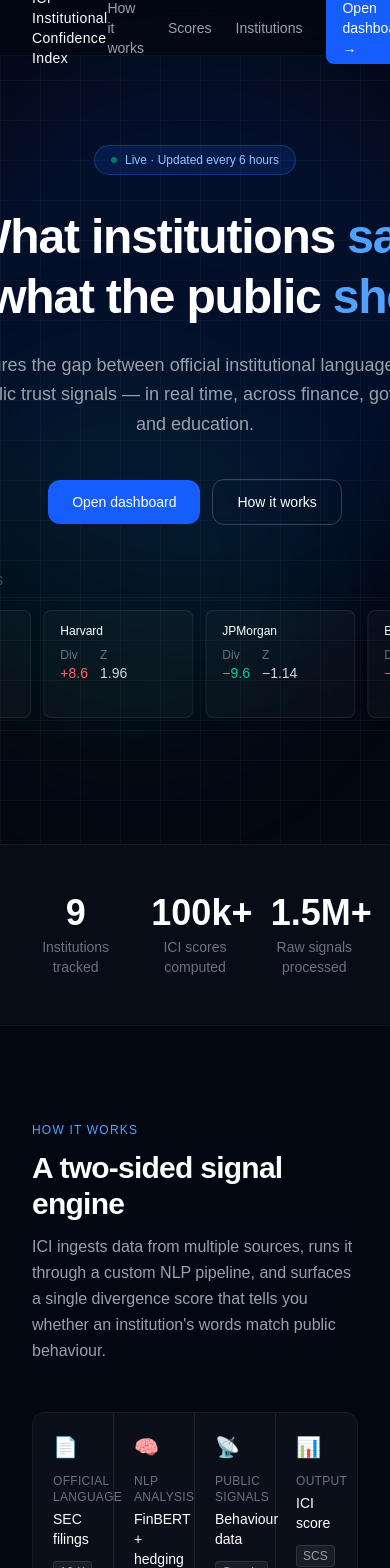
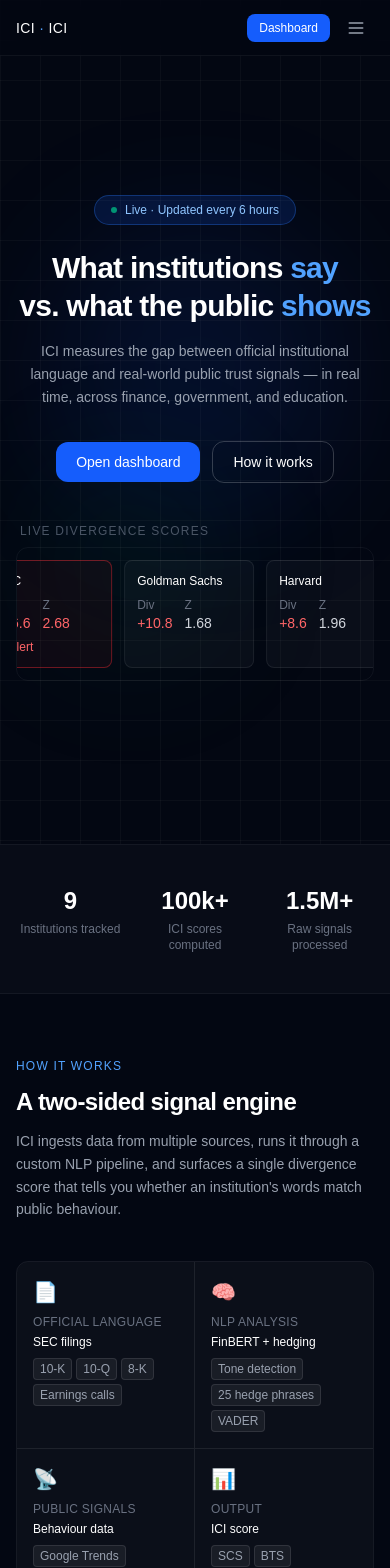
Before and after one commit to SiddhiKhade/institutional-confidence-index, a Next.js app in the folder frontend/: page /landing in a window 390 px wide. Shown: the top 1568 px of the page. Built offline with nearby package versions, Linux system fonts and the light colour scheme.

Commit message:
Update page.tsx

```diff
--- a/frontend/app/landing/page.tsx
+++ b/frontend/app/landing/page.tsx
@@ -3,88 +3,75 @@
 import Link from "next/link";
 
 const TICKER_DATA = [
-  { name: "CDC",            div: "+26.6", z: "2.68",  alert: true  },
-  { name: "Goldman Sachs",  div: "+10.8", z: "1.68",  alert: false },
-  { name: "Harvard",        div: "+8.6",  z: "1.96",  alert: false },
-  { name: "JPMorgan",       div: "−9.6",  z: "−1.14", alert: false },
-  { name: "BlackRock",      div: "−10.1", z: "−0.72", alert: false },
-  { name: "FDA",            div: "+6.5",  z: "0.99",  alert: false },
-  { name: "Wells Fargo",    div: "−8.7",  z: "1.14",  alert: false },
-  { name: "Federal Reserve",div: "+3.2",  z: "0.36",  alert: false },
-  { name: "Bank of America",div: "+1.8",  z: "1.96",  alert: false },
+  { name: "CDC",             div: "+26.6", z: "2.68",  alert: true  },
+  { name: "Goldman Sachs",   div: "+10.8", z: "1.68",  alert: false },
+  { name: "Harvard",         div: "+8.6",  z: "1.96",  alert: false },
+  { name: "JPMorgan",        div: "−9.6",  z: "−1.14", alert: false },
+  { name: "BlackRock",       div: "−10.1", z: "−0.72", alert: false },
+  { name: "FDA",             div: "+6.5",  z: "0.99",  alert: false },
+  { name: "Wells Fargo",     div: "−8.7",  z: "1.14",  alert: false },
+  { name: "Federal Reserve", div: "+3.2",  z: "0.36",  alert: false },
+  { name: "Bank of America", div: "+1.8",  z: "1.96",  alert: false },
 ];
 
 const INSTITUTIONS = [
-  { name: "CDC",             sector: "Government", z:  2.68, alert: true  },
-  { name: "JPMorgan",        sector: "Banking",    z: -1.14, alert: false },
-  { name: "Goldman Sachs",   sector: "Banking",    z:  1.68, alert: false },
-  { name: "Bank of America", sector: "Banking",    z:  1.96, alert: false },
-  { name: "Wells Fargo",     sector: "Banking",    z:  1.14, alert: false },
-  { name: "BlackRock",       sector: "Finance",    z: -0.72, alert: false },
-  { name: "Federal Reserve", sector: "Government", z:  0.36, alert: false },
-  { name: "FDA",             sector: "Government", z:  0.99, alert: false },
+  { name: "CDC",              sector: "Government", z:  2.68, alert: true  },
+  { name: "JPMorgan",         sector: "Banking",    z: -1.14, alert: false },
+  { name: "Goldman Sachs",    sector: "Banking",    z:  1.68, alert: false },
+  { name: "Bank of America",  sector: "Banking",    z:  1.96, alert: false },
+  { name: "Wells Fargo",      sector: "Banking",    z:  1.14, alert: false },
+  { name: "BlackRock",        sector: "Finance",    z: -0.72, alert: false },
+  { name: "Federal Reserve",  sector: "Government", z:  0.36, alert: false },
+  { name: "FDA",              sector: "Government", z:  0.99, alert: false },
   { name: "Harvard University", sector: "Education", z: 1.96, alert: false },
 ];
 
 const SCORES = [
   {
     abbr: "SCS", label: "Stated Confidence Score", color: "text-blue-400",
-    topBar: "bg-blue-500", range: "Range: 0 – 100",
+    topBorder: "border-t-blue-500", range: "Range: 0 – 100",
     desc: "How confident is the institution's official language right now?",
     how: "FinBERT scores the filing tone; a 25-phrase hedging detector counts uncertainty language per 1,000 words and subtracts a penalty.",
     chips: [
-      { label: "0–40 · Heavy hedging",  cls: "border-red-700/40 text-red-300 bg-red-900/20" },
-      { label: "40–70 · Neutral",       cls: "border-yellow-700/40 text-yellow-300 bg-yellow-900/20" },
-      { label: "70–100 · Confident",    cls: "border-green-700/40 text-green-300 bg-green-900/20" },
+      { label: "0–40 · Heavy hedging", cls: "border-red-700/40 text-red-300 bg-red-900/20" },
+      { label: "40–70 · Neutral",      cls: "border-yellow-700/40 text-yellow-300 bg-yellow-900/20" },
+      { label: "70–100 · Confident",   cls: "border-green-700/40 text-green-300 bg-green-900/20" },
     ],
   },
   {
     abbr: "BTS", label: "Behavioral Trust Score", color: "text-green-400",
-    topBar: "bg-green-500", range: "Range: 0 – 100",
+    topBorder: "border-t-green-500", range: "Range: 0 – 100",
     desc: "What does the public's behaviour actually show about trust in this institution?",
     how: "Google Trends search interest for '[org] problems / scandal / lawsuit' is inverted and averaged with VADER sentiment across recent news headlines.",
     chips: [
-      { label: "0–40 · Low trust",       cls: "border-red-700/40 text-red-300 bg-red-900/20" },
-      { label: "40–70 · Mixed signals",  cls: "border-yellow-700/40 text-yellow-300 bg-yellow-900/20" },
-      { label: "70–100 · Strong trust",  cls: "border-green-700/40 text-green-300 bg-green-900/20" },
+      { label: "0–40 · Low trust",      cls: "border-red-700/40 text-red-300 bg-red-900/20" },
+      { label: "40–70 · Mixed signals", cls: "border-yellow-700/40 text-yellow-300 bg-yellow-900/20" },
+      { label: "70–100 · Strong trust", cls: "border-green-700/40 text-green-300 bg-green-900/20" },
     ],
   },
   {
     abbr: "DIV", label: "Divergence Score", color: "text-red-400",
-    topBar: "bg-red-500", range: "Range: −100 to +100",
+    topBorder: "border-t-red-500", range: "Range: −100 to +100",
     desc: "The gap between what the institution says and what the public shows. The core ICI signal.",
     how: "Simply SCS − BTS. Positive divergence is the early-warning signal: the institution projects confidence while public trust erodes underneath.",
     chips: [
-      { label: "+20 to +100 · Danger",     cls: "border-red-700/40 text-red-300 bg-red-900/20" },
-      { label: "−10 to +10 · Aligned",     cls: "border-yellow-700/40 text-yellow-300 bg-yellow-900/20" },
-      { label: "< −10 · Underconfident",   cls: "border-green-700/40 text-green-300 bg-green-900/20" },
+      { label: "+20 to +100 · Danger",    cls: "border-red-700/40 text-red-300 bg-red-900/20" },
+      { label: "−10 to +10 · Aligned",    cls: "border-yellow-700/40 text-yellow-300 bg-yellow-900/20" },
+      { label: "< −10 · Underconfident",  cls: "border-green-700/40 text-green-300 bg-green-900/20" },
     ],
   },
   {
     abbr: "Z", label: "Z-Score", color: "text-purple-400",
-    topBar: "bg-purple-500", range: "Unitless · typically −3 to +3",
+    topBorder: "border-t-purple-500", range: "Unitless · typically −3 to +3",
     desc: "Is the current divergence unusual for this institution, relative to its own history?",
-    how: "(Current divergence − historical mean) ÷ historical std over the last 30 readings. Normalises each institution against itself — not a universal baseline. |Z| > 2 triggers an alert.",
+    how: "(Current divergence − historical mean) ÷ historical std over the last 30 readings. Normalises each institution against itself. |Z| > 2 triggers an alert.",
     chips: [
-      { label: "|Z| > 2 · Alert",    cls: "border-red-700/40 text-red-300 bg-red-900/20" },
-      { label: "1–2 · Elevated",     cls: "border-yellow-700/40 text-yellow-300 bg-yellow-900/20" },
-      { label: "< 1 · Normal",       cls: "border-green-700/40 text-green-300 bg-green-900/20" },
+      { label: "|Z| > 2 · Alert",  cls: "border-red-700/40 text-red-300 bg-red-900/20" },
+      { label: "1–2 · Elevated",   cls: "border-yellow-700/40 text-yellow-300 bg-yellow-900/20" },
+      { label: "< 1 · Normal",     cls: "border-green-700/40 text-green-300 bg-green-900/20" },
     ],
   },
 ];
-
-function useFadeIn() {
-  const ref = useRef<HTMLDivElement>(null);
-  useEffect(() => {
-    const el = ref.current; if (!el) return;
-    const obs = new IntersectionObserver(([entry]) => {
-      if (entry.isIntersecting) { el.classList.add("visible"); obs.disconnect(); }
-    }, { threshold: 0.1 });
-    obs.observe(el);
-    return () => obs.disconnect();
-  }, []);
-  return ref;
-}
 
 function FadeIn({ children, delay = 0 }: { children: React.ReactNode; delay?: number }) {
   const ref = useRef<HTMLDivElement>(null);
@@ -126,16 +113,18 @@
 
 export default function Landing() {
   const allTicker = [...TICKER_DATA, ...TICKER_DATA];
+  const [menuOpen, setMenuOpen] = useState(false);
 
   return (
     <div className="bg-gray-950 text-white overflow-x-hidden">
 
       {/* NAV */}
-      <nav className="fixed top-0 left-0 right-0 z-50 flex items-center justify-between px-8 h-14 bg-gray-950/80 backdrop-blur-md border-b border-white/5">
-        <span className="text-sm font-medium tracking-wide">
-          ICI <span className="text-blue-400">·</span> Institutional Confidence Index
+      <nav className="fixed top-0 left-0 right-0 z-50 flex items-center justify-between px-4 sm:px-8 h-14 bg-gray-950/80 backdrop-blur-md border-b border-white/5">
+        <span className="text-sm font-medium tracking-wide truncate mr-4">
+          ICI <span className="text-blue-400">·</span> <span className="hidden sm:inline">Institutional Confidence Index</span><span className="sm:hidden">ICI</span>
         </span>
-        <div className="flex items-center gap-6">
+        {/* Desktop nav */}
+        <div className="hidden md:flex items-center gap-6">
           <a href="#how"          className="text-sm text-gray-400 hover:text-white transition-colors">How it works</a>
           <a href="#scores"       className="text-sm text-gray-400 hover:text-white transition-colors">Scores</a>
           <a href="#institutions" className="text-sm text-gray-400 hover:text-white transition-colors">Institutions</a>
@@ -143,48 +132,68 @@
             Open dashboard →
           </Link>
         </div>
+        {/* Mobile: CTA + hamburger */}
+        <div className="flex items-center gap-2 md:hidden">
+          <Link href="/" className="bg-blue-600 hover:bg-blue-700 px-3 py-1.5 rounded-lg text-xs font-medium transition-all">
+            Dashboard
+          </Link>
+          <button onClick={() => setMenuOpen(o => !o)} className="p-2 text-gray-400 hover:text-white">
+            <svg className="w-5 h-5" fill="none" stroke="currentColor" viewBox="0 0 24 24">
+              {menuOpen
+                ? <path strokeLinecap="round" strokeLinejoin="round" strokeWidth={2} d="M6 18L18 6M6 6l12 12" />
+                : <path strokeLinecap="round" strokeLinejoin="round" strokeWidth={2} d="M4 6h16M4 12h16M4 18h16" />}
+            </svg>
+          </button>
+        </div>
       </nav>
 
+      {/* Mobile menu */}
+      {menuOpen && (
+        <div className="fixed top-14 left-0 right-0 z-40 bg-gray-900 border-b border-white/10 px-4 py-4 flex flex-col gap-4 md:hidden">
+          <a href="#how"          onClick={() => setMenuOpen(false)} className="text-sm text-gray-300">How it works</a>
+          <a href="#scores"       onClick={() => setMenuOpen(false)} className="text-sm text-gray-300">Scores</a>
+          <a href="#institutions" onClick={() => setMenuOpen(false)} className="text-sm text-gray-300">Institutions</a>
+        </div>
+      )}
+
       {/* HERO */}
-      <section className="relative min-h-screen flex flex-col items-center justify-center px-8 pt-24 pb-16 overflow-hidden">
-        {/* Grid background */}
+      <section className="relative min-h-screen flex flex-col items-center justify-center px-4 sm:px-8 pt-24 pb-16 overflow-hidden">
         <div className="absolute inset-0 bg-[linear-gradient(rgba(255,255,255,0.03)_1px,transparent_1px),linear-gradient(90deg,rgba(255,255,255,0.03)_1px,transparent_1px)] bg-[size:40px_40px]" />
-        {/* Glows */}
-        <div className="absolute top-1/2 left-1/2 -translate-x-1/2 -translate-y-2/3 w-[600px] h-[600px] rounded-full bg-blue-600/10 blur-3xl pointer-events-none" />
-        <div className="absolute top-2/3 left-1/3 -translate-x-1/2 -translate-y-1/2 w-[400px] h-[400px] rounded-full bg-emerald-600/7 blur-3xl pointer-events-none" />
+        <div className="absolute top-1/2 left-1/2 -translate-x-1/2 -translate-y-2/3 w-[300px] h-[300px] sm:w-[600px] sm:h-[600px] rounded-full bg-blue-600/10 blur-3xl pointer-events-none" />
+        <div className="absolute top-2/3 left-1/3 -translate-x-1/2 -translate-y-1/2 w-[200px] h-[200px] sm:w-[400px] sm:h-[400px] rounded-full bg-emerald-600/7 blur-3xl pointer-events-none" />
 
-        <div className="relative text-center max-w-3xl">
-          <div className="animate-fade-up-1 inline-flex items-center gap-2 bg-blue-600/15 border border-blue-500/30 rounded-full px-4 py-1.5 text-xs text-blue-300 mb-8">
+        <div className="relative text-center max-w-3xl w-full">
+          <div className="animate-fade-up-1 inline-flex items-center gap-2 bg-blue-600/15 border border-blue-500/30 rounded-full px-4 py-1.5 text-xs text-blue-300 mb-6 sm:mb-8">
             <span className="w-1.5 h-1.5 rounded-full bg-emerald-400 live-dot" />
             Live · Updated every 6 hours
           </div>
 
-          <h1 className="animate-fade-up-2 text-5xl md:text-6xl font-semibold leading-tight tracking-tight mb-6">
+          <h1 className="animate-fade-up-2 text-3xl sm:text-5xl md:text-6xl font-semibold leading-tight tracking-tight mb-4 sm:mb-6">
             What institutions <span className="text-blue-400">say</span><br />
             vs. what the public <span className="text-blue-400">shows</span>
           </h1>
 
-          <p className="animate-fade-up-3 text-lg text-gray-400 leading-relaxed max-w-xl mx-auto mb-10">
+          <p className="animate-fade-up-3 text-sm sm:text-lg text-gray-400 leading-relaxed max-w-xl mx-auto mb-8 sm:mb-10 px-2">
             ICI measures the gap between official institutional language and real-world public trust signals — in real time, across finance, government, and education.
           </p>
 
-          <div className="animate-fade-up-4 flex items-center justify-center gap-3">
-            <Link href="/" className="bg-blue-600 hover:bg-blue-700 px-6 py-3 rounded-xl text-sm font-medium transition-all">
+          <div className="animate-fade-up-4 flex items-center justify-center gap-3 flex-wrap">
+            <Link href="/" className="bg-blue-600 hover:bg-blue-700 px-5 sm:px-6 py-2.5 sm:py-3 rounded-xl text-sm font-medium transition-all">
               Open dashboard
             </Link>
-            <a href="#how" className="border border-white/20 hover:border-white/40 px-6 py-3 rounded-xl text-sm transition-all">
+            <a href="#how" className="border border-white/20 hover:border-white/40 px-5 sm:px-6 py-2.5 sm:py-3 rounded-xl text-sm transition-all">
               How it works
             </a>
           </div>
 
           {/* Ticker */}
-          <div className="animate-fade-up-5 mt-12 w-full max-w-3xl text-left">
+          <div className="animate-fade-up-5 mt-10 sm:mt-12 w-full text-left">
             <p className="text-xs text-gray-600 uppercase tracking-widest mb-2 pl-1">Live divergence scores</p>
             <div className="overflow-hidden rounded-xl border border-white/5">
               <div className="flex gap-3 p-3 ticker-inner">
                 {allTicker.map((d, i) => (
-                  <div key={i} className={`flex-shrink-0 rounded-lg px-4 py-3 min-w-[150px] border ${d.alert ? "border-red-500/40 bg-red-500/5" : "border-white/8 bg-white/3"}`}>
-                    <p className="text-xs font-medium text-white mb-2">{d.name}</p>
+                  <div key={i} className={`flex-shrink-0 rounded-lg px-3 sm:px-4 py-3 min-w-[130px] sm:min-w-[150px] border ${d.alert ? "border-red-500/40 bg-red-500/5" : "border-white/8 bg-white/3"}`}>
+                    <p className="text-xs font-medium text-white mb-2 truncate">{d.name}</p>
                     <div className="flex gap-3">
                       <div className="text-xs text-gray-500">Div<span className={`block text-sm font-medium ${d.div.startsWith("+") ? "text-red-400" : "text-emerald-400"}`}>{d.div}</span></div>
                       <div className="text-xs text-gray-500">Z<span className={`block text-sm font-medium ${d.alert ? "text-red-400" : "text-gray-300"}`}>{d.z}</span></div>
@@ -200,41 +209,42 @@
 
       {/* STATS */}
       <div className="border-y border-white/5 bg-white/2">
-        <div className="max-w-4xl mx-auto px-8 py-12 grid grid-cols-3 gap-8 text-center">
+        <div className="max-w-4xl mx-auto px-4 sm:px-8 py-10 sm:py-12 grid grid-cols-3 gap-4 sm:gap-8 text-center">
           {[
             { target: 9,   suffix: "",   label: "Institutions tracked" },
             { target: 100, suffix: "k+", label: "ICI scores computed" },
             { target: 1.5, suffix: "M+", label: "Raw signals processed" },
           ].map((s) => (
             <FadeIn key={s.label}>
-              <div className="text-4xl font-semibold text-white mb-1">
+              <div className="text-2xl sm:text-4xl font-semibold text-white mb-1">
                 <Counter target={s.target} suffix={s.suffix} />
               </div>
-              <div className="text-sm text-gray-500">{s.label}</div>
+              <div className="text-xs sm:text-sm text-gray-500">{s.label}</div>
             </FadeIn>
           ))}
         </div>
       </div>
 
       {/* HOW IT WORKS */}
-      <section id="how" className="py-24 px-8">
+      <section id="how" className="py-16 sm:py-24 px-4 sm:px-8">
         <div className="max-w-4xl mx-auto">
           <FadeIn><p className="text-xs text-blue-400 uppercase tracking-widest mb-3">How it works</p></FadeIn>
-          <FadeIn><h2 className="text-3xl font-semibold mb-3 tracking-tight">A two-sided signal engine</h2></FadeIn>
-          <FadeIn><p className="text-gray-400 leading-relaxed max-w-lg mb-12">ICI ingests data from multiple sources, runs it through a custom NLP pipeline, and surfaces a single divergence score that tells you whether an institution's words match public behaviour.</p></FadeIn>
+          <FadeIn><h2 className="text-2xl sm:text-3xl font-semibold mb-3 tracking-tight">A two-sided signal engine</h2></FadeIn>
+          <FadeIn><p className="text-gray-400 leading-relaxed max-w-lg mb-10 sm:mb-12 text-sm sm:text-base">ICI ingests data from multiple sources, runs it through a custom NLP pipeline, and surfaces a single divergence score that tells you whether an institution's words match public behaviour.</p></FadeIn>
 
           <FadeIn>
-            <div className="grid grid-cols-4 gap-0 rounded-xl overflow-hidden border border-white/8">
+            {/* Desktop: 4-col row. Mobile: 2x2 grid */}
+            <div className="grid grid-cols-2 md:grid-cols-4 gap-0 rounded-xl overflow-hidden border border-white/8">
               {[
-                { icon: "📄", step: "Official language", title: "SEC filings",    tags: ["10-K", "10-Q", "8-K", "Earnings calls"] },
-                { icon: "🧠", step: "NLP analysis",      title: "FinBERT + hedging", tags: ["Tone detection", "25 hedge phrases", "VADER sentiment"] },
-                { icon: "📡", step: "Public signals",    title: "Behaviour data", tags: ["Google Trends", "News RSS", "3 keywords"] },
-                { icon: "📊", step: "Output",            title: "ICI score",      tags: ["SCS", "BTS", "Divergence", "Z-score"] },
+                { icon: "📄", step: "Official language", title: "SEC filings",       tags: ["10-K", "10-Q", "8-K", "Earnings calls"] },
+                { icon: "🧠", step: "NLP analysis",      title: "FinBERT + hedging", tags: ["Tone detection", "25 hedge phrases", "VADER"] },
+                { icon: "📡", step: "Public signals",    title: "Behaviour data",    tags: ["Google Trends", "News RSS", "3 keywords"] },
+                { icon: "📊", step: "Output",            title: "ICI score",         tags: ["SCS", "BTS", "Divergence", "Z-score"] },
               ].map((p, i) => (
-                <div key={p.step} className={`p-5 bg-white/3 ${i < 3 ? "border-r border-white/8" : ""}`}>
-                  <div className="text-xl mb-3">{p.icon}</div>
+                <div key={p.step} className={`p-4 sm:p-5 bg-white/3 border-white/8 ${i % 2 === 0 ? "border-r" : ""} ${i < 2 ? "border-b md:border-b-0" : ""} ${i === 1 || i === 3 ? "md:border-r" : ""} ${i < 3 ? "md:border-r" : ""}`}>
+                  <div className="text-xl mb-2 sm:mb-3">{p.icon}</div>
                   <p className="text-xs text-gray-500 uppercase tracking-wide mb-1">{p.step}</p>
-                  <p className="text-sm font-medium text-white mb-3">{p.title}</p>
+                  <p className="text-xs sm:text-sm font-medium text-white mb-2 sm:mb-3">{p.title}</p>
                   <div className="flex flex-wrap gap-1">
                     {p.tags.map((t) => (
                       <span key={t} className="text-xs bg-white/6 border border-white/10 rounded px-1.5 py-0.5 text-gray-400">{t}</span>
@@ -248,16 +258,16 @@
       </section>
 
       {/* SCORES */}
-      <section id="scores" className="py-24 px-8 bg-white/1 border-y border-white/5">
+      <section id="scores" className="py-16 sm:py-24 px-4 sm:px-8 bg-white/1 border-y border-white/5">
         <div className="max-w-4xl mx-auto">
           <FadeIn><p className="text-xs text-blue-400 uppercase tracking-widest mb-3">Score guide</p></FadeIn>
-          <FadeIn><h2 className="text-3xl font-semibold mb-3 tracking-tight">What each number means</h2></FadeIn>
-          <FadeIn><p className="text-gray-400 leading-relaxed max-w-lg mb-12">ICI produces four scores per institution per run. Here is exactly what they measure and how to read them.</p></FadeIn>
+          <FadeIn><h2 className="text-2xl sm:text-3xl font-semibold mb-3 tracking-tight">What each number means</h2></FadeIn>
+          <FadeIn><p className="text-gray-400 leading-relaxed max-w-lg mb-10 sm:mb-12 text-sm sm:text-base">ICI produces four scores per institution per run. Here is exactly what they measure and how to read them.</p></FadeIn>
 
-          <div className="grid grid-cols-1 md:grid-cols-2 gap-4">
+          <div className="grid grid-cols-1 sm:grid-cols-2 gap-4">
             {SCORES.map((s, i) => (
               <FadeIn key={s.abbr} delay={i * 80}>
-                <div className={`bg-white/3 border border-white/8 rounded-xl p-6 border-t-2 ${s.topBar.replace("bg-", "border-t-")}`}>
+                <div className={`bg-white/3 border border-white/8 rounded-xl p-4 sm:p-6 border-t-2 ${s.topBorder}`}>
                   <div className="flex items-center justify-between mb-3">
                     <span className="text-sm font-medium text-white">{s.label}</span>
                     <span className={`text-xs font-semibold px-2 py-0.5 rounded-md bg-white/10 ${s.color}`}>{s.abbr}</span>
@@ -278,13 +288,13 @@
       </section>
 
       {/* INSTITUTIONS */}
-      <section id="institutions" className="py-24 px-8">
+      <section id="institutions" className="py-16 sm:py-24 px-4 sm:px-8">
         <div className="max-w-4xl mx-auto">
           <FadeIn><p className="text-xs text-blue-400 uppercase tracking-widest mb-3">Coverage</p></FadeIn>
-          <FadeIn><h2 className="text-3xl font-semibold mb-3 tracking-tight">Institutions currently tracked</h2></FadeIn>
-          <FadeIn><p className="text-gray-400 leading-relaxed max-w-lg mb-12">Nine major institutions across banking, finance, government, and education — plus any orgs you add on the dashboard.</p></FadeIn>
+          <FadeIn><h2 className="text-2xl sm:text-3xl font-semibold mb-3 tracking-tight">Institutions currently tracked</h2></FadeIn>
+          <FadeIn><p className="text-gray-400 leading-relaxed max-w-lg mb-10 sm:mb-12 text-sm sm:text-base">Nine major institutions across banking, finance, government, and education — plus any orgs you add on the dashboard.</p></FadeIn>
 
-          <div className="grid grid-cols-1 md:grid-cols-3 gap-3">
+          <div className="grid grid-cols-1 sm:grid-cols-2 md:grid-cols-3 gap-3">
             {INSTITUTIONS.map((inst, i) => {
               const zCls = Math.abs(inst.z) > 2 ? "text-red-400" : Math.abs(inst.z) > 1.5 ? "text-yellow-400" : "text-emerald-400";
               const sign = inst.z > 0 ? "+" : "";
@@ -295,7 +305,7 @@
                       <p className="text-sm font-medium text-white">{inst.name}</p>
                       <p className="text-xs text-gray-500 mt-0.5">{inst.sector}</p>
                     </div>
-                    <div className="text-right">
+                    <div className="text-right shrink-0 ml-2">
                       <p className={`text-base font-semibold ${zCls}`}>{sign}{inst.z.toFixed(2)}</p>
                       <p className="text-xs text-gray-600">Z-score</p>
                     </div>
@@ -308,11 +318,11 @@
       </section>
 
       {/* CTA */}
-      <section className="py-24 px-8 text-center border-t border-white/5">
+      <section className="py-16 sm:py-24 px-4 sm:px-8 text-center border-t border-white/5">
         <FadeIn>
           <div className="max-w-xl mx-auto">
-            <h2 className="text-3xl font-semibold mb-4 tracking-tight">Start tracking</h2>
-            <p className="text-gray-400 leading-relaxed mb-8">Open the dashboard to explore all nine institutions, add your own, and run the pipeline on demand.</p>
+            <h2 className="text-2xl sm:text-3xl font-semibold mb-4 tracking-tight">Start tracking</h2>
+            <p className="text-gray-400 leading-relaxed mb-8 text-sm sm:text-base">Open the dashboard to explore all nine institutions, add your own, and run the pipeline on demand.</p>
             <Link href="/" className="inline-block bg-blue-600 hover:bg-blue-700 px-8 py-3 rounded-xl text-sm font-medium transition-all">
               Open dashboard →
             </Link>
@@ -321,7 +331,7 @@
       </section>
 
       {/* FOOTER */}
-      <footer className="px-8 py-6 border-t border-white/5 text-center">
+      <footer className="px-4 sm:px-8 py-6 border-t border-white/5 text-center">
         <p className="text-xs text-gray-600">Built by Siddhi Khade · Institutional Confidence Index · Data refreshes every 6 hours</p>
       </footer>
     </div>
```
